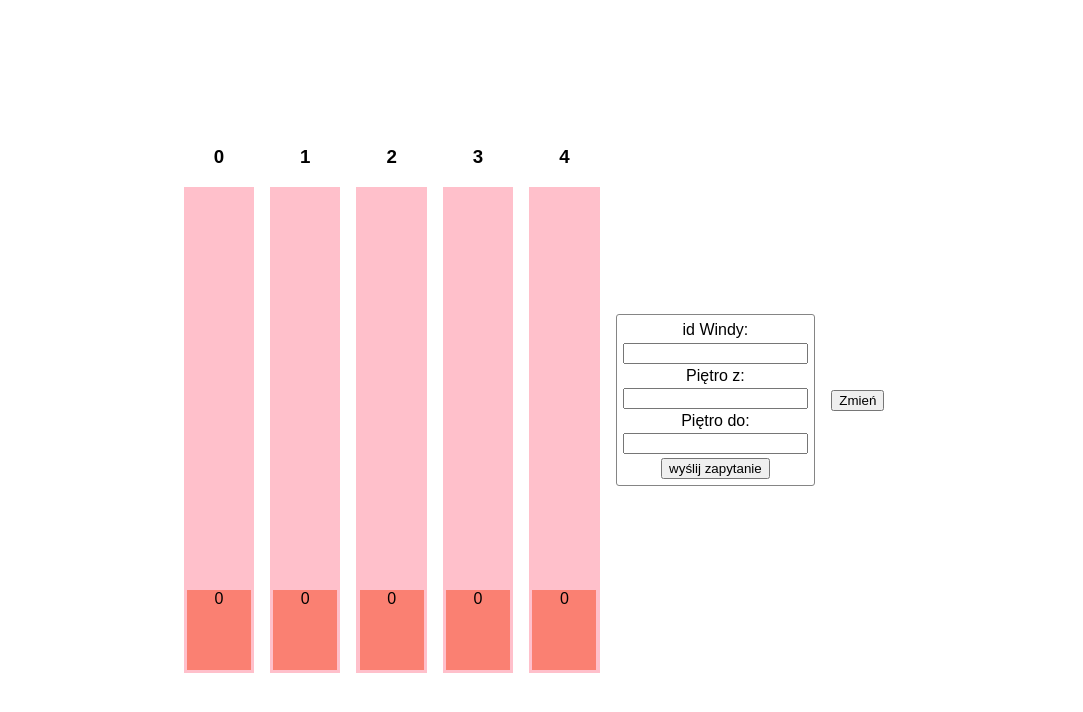
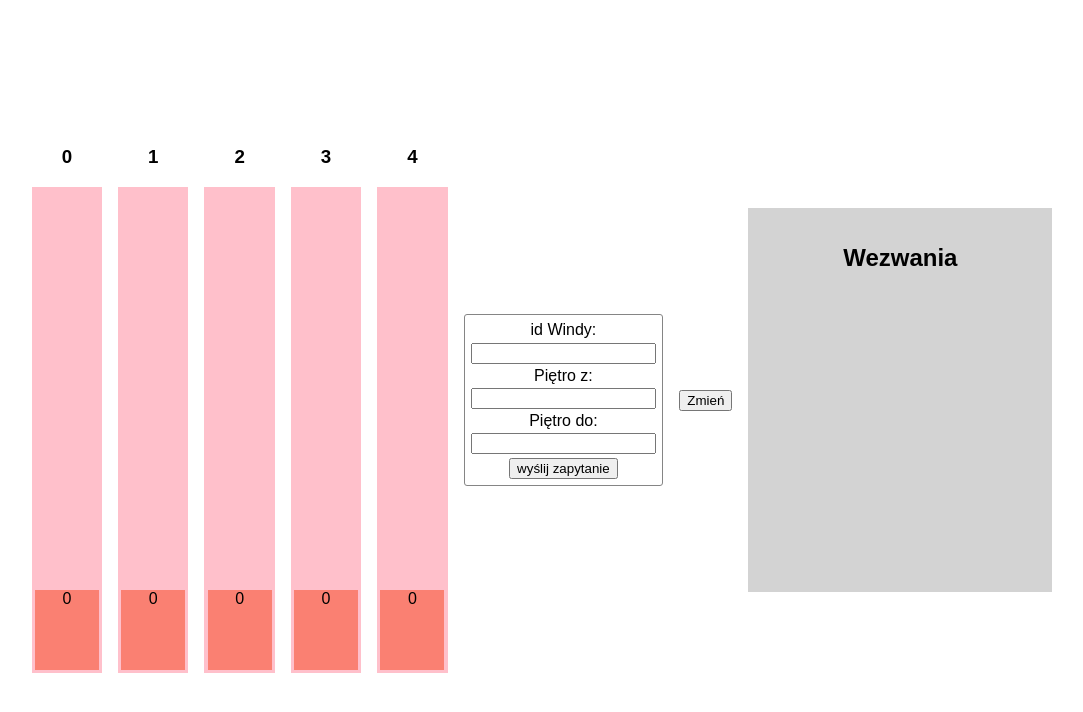
Before and after one commit to pzareba22/elevators, a React (Create React App) app: page / in a window 1280 px wide. Shown: the top 712 px of the page, without its empty margins (98-1181 px from the left). Built offline with nearby package versions, Linux system fonts and the light colour scheme.

Commit message:
styling RequestsContainter

```diff
--- a/src/components/RequestesContainer.tsx
+++ b/src/components/RequestesContainer.tsx
@@ -1,6 +1,7 @@
 import React from "react";
 import { RequestType } from "../logic/types";
 import RequestBox from "./RequestBox";
+import "../styles/RequestsContainer.sass";
 
 type Props = {
     requests: RequestType[];
@@ -8,7 +9,8 @@ type Props = {
 
 const RequestesContainer: React.FC<Props> = ({ requests }) => {
     return (
-        <div className="requests">
+        <div className="requestsContainer">
+            <h2>Wezwania</h2>
             {requests.map((request, i) => {
                 return (
                     <RequestBox
--- /dev/null
+++ b/src/styles/RequestsContainer.sass
@@ -0,0 +1,14 @@
+.requestsContainer
+    background-color: lightgray
+    width: 17em
+    height: 22em
+    padding: 1em
+    display: grid
+    grid-template-columns: repeat(3, auto)
+    gap: 0.3em
+    overflow-y: scroll
+
+    h2:first-of-type
+        grid-column: span 3
+        text-align: center
+        height: 2em
```
